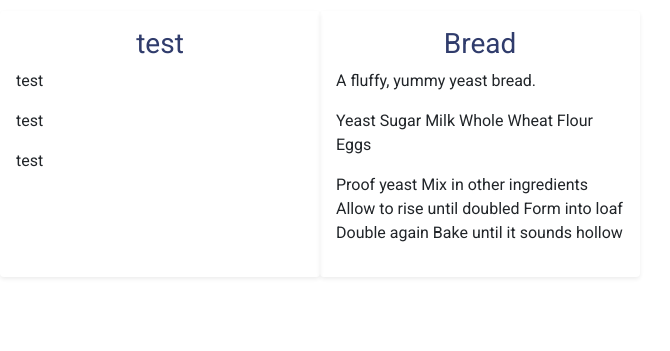
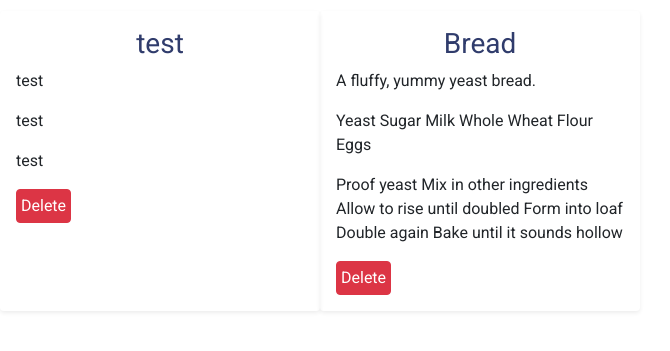
Before and after one commit to JennyWauer/foodie_favs, a Django app: template foodie_app/templates/home.html in a window 1280 px wide. Shown: the part 149-500 px from the top of the page, without its empty margins (0-670 px from the left). Run offline with Django 3.2, Linux system fonts and the light colour scheme; the template is opened without the code that fills it: values that come from a table or form of the project are taken from there, others are empty; the visitor is signed in with stand-in values (Sample User, id 1); data comes from the database, SQL or seed files in the repository; some libraries are stand-ins or nearby versions.

Commit message:
add delete recipe button

```diff
--- a/foodie_app/templates/home.html
+++ b/foodie_app/templates/home.html
@@ -30,6 +30,13 @@
             <p>{{recipe.desc}}</p>
             <p>{{recipe.ingredients}}</p>
             <p>{{recipe.steps}}</p>
+            {% if recipe.user.id == user.id %}
+            <form action="/home/delete_recipe" method="POST">
+                {% csrf_token %}
+                <input type="hidden" name="recipe_id" value="{{ recipe.id }}">
+                <input class="btn btn-danger p-1" type="submit" name="delete" value="Delete">
+            </form>
+            {% endif %}
         </div>
     {% endfor %}
     </div>
--- a/foodie_app/urls.py
+++ b/foodie_app/urls.py
@@ -9,4 +9,5 @@ urlpatterns = [
     path('add_item', views.add_item),
     path('add_recipe', views.add_recipe),
     path('log_off', views.log_off),
+    path('delete_recipe', views.delete_recipe),
 ]
--- a/foodie_app/views.py
+++ b/foodie_app/views.py
@@ -47,3 +47,9 @@ def add_recipe(request):
     if request.method == "POST":
         Recipe.objects.create(name=request.POST['name'],desc=request.POST['desc'],ingredients=request.POST['ingredients'],steps=request.POST['steps'],user=User.objects.get(id=request.POST['user_id']))
         return redirect('/home')
+
+def delete_recipe(request):
+    if request.method == "POST":
+        recipe_to_delete = Recipe.objects.get(id=request.POST['recipe_id'])
+        recipe_to_delete.delete
+        return redirect('/home')
```
